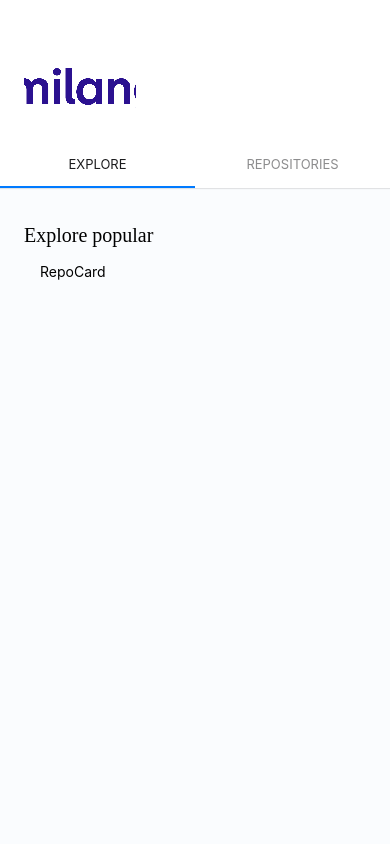
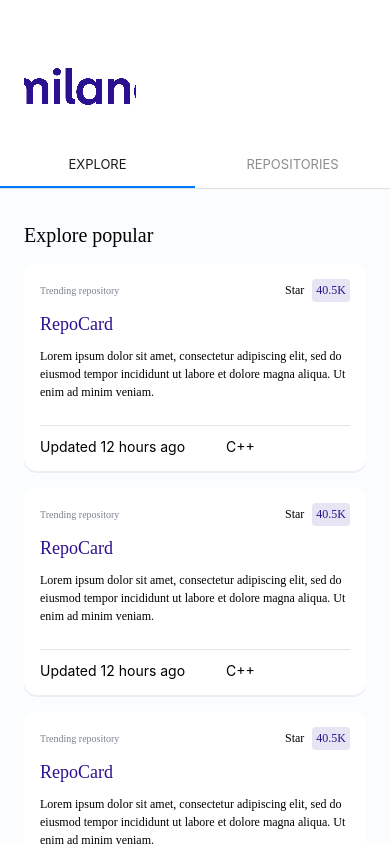
Before and after one commit to ozzestrophic/github-task, a React Native app: screen /Explore in a window 390 px wide. Built offline with nearby package versions, Linux system fonts and the light colour scheme.

Commit message:
feat: RepoCard layout and styles

```diff
--- a/src/components/RepoCard.jsx
+++ /dev/null
@@ -1,11 +0,0 @@
-import React from 'react';
-import {Text, View} from 'react-native';
-import styles from '../styles/theme';
-const RepoCard = () => {
-  return (
-    <View style={styles.repoCard}>
-      <Text>RepoCard</Text>
-    </View>
-  );
-};
-export default RepoCard;
--- /dev/null
+++ b/src/components/TrendingRepoCard.jsx
@@ -0,0 +1,35 @@
+import React from 'react';
+import {Text, View} from 'react-native';
+import styles from '../styles/theme';
+const TrendingRepoCard = () => {
+  return (
+    <View style={styles.repoCard}>
+      <View style={styles.repoCardHeader}>
+        <Text style={styles.repoCardTag}>Trending repository</Text>
+        <View style={styles.repoCardStarContainer}>
+          <Text style={styles.repoCardStarLabel}>Star</Text>
+          <View style={styles.repoCardStarCounterContainer}>
+            <Text
+              style={[styles.repoCardStarLabel, styles.repoCardStarCounter]}>
+              40.5K
+            </Text>
+          </View>
+        </View>
+      </View>
+      <Text style={styles.repoCardTitle}>RepoCard</Text>
+      <Text style={styles.repoCardDescription}>
+        Lorem ipsum dolor sit amet, consectetur adipiscing elit, sed do eiusmod
+        tempor incididunt ut labore et dolore magna aliqua. Ut enim ad minim
+        veniam.
+      </Text>
+      <View style={styles.separator} />
+      <View style={styles.repoCardFooter}>
+        <Text style={(styles.silkaNormal, {flex: 3})}>
+          Updated 12 hours ago
+        </Text>
+        <Text style={(styles.silkaNormal, {flex: 2})}>C++</Text>
+      </View>
+    </View>
+  );
+};
+export default TrendingRepoCard;
--- a/src/screens/Explore.jsx
+++ b/src/screens/Explore.jsx
@@ -1,13 +1,18 @@
 import React from 'react';
 import {Text, View} from 'react-native';
 import styles from '../styles/theme';
-import RepoCard from '../components/RepoCard';
+import TrendingRepoCard from '../components/TrendingRepoCard';
 
 const Explore = () => {
   return (
     <View style={styles.tabComponent}>
       <Text style={styles.title}>Explore popular</Text>
-      <RepoCard />
+      <View style={styles.reposContainer}>
+        <TrendingRepoCard />
+        <TrendingRepoCard />
+        <TrendingRepoCard />
+        <TrendingRepoCard />
+      </View>
     </View>
   );
 };
--- a/src/styles/theme.jsx
+++ b/src/styles/theme.jsx
@@ -1,5 +1,5 @@
 import {StyleSheet} from 'react-native';
-import RepoCard from '../components/RepoCard';
+import RepoCard from '../components/TrendingRepoCard';
 
 const styles = StyleSheet.create({
   main: {
@@ -23,8 +23,74 @@ const styles = StyleSheet.create({
     fontFamily: 'Silka',
     fontWeight: 'normal',
   },
+  reposContainer: {
+    marginTop: 16,
+    gap: 16,
+  },
   repoCard: {
     padding: 16,
+    gap: 12,
+    backgroundColor: '#FFFFFF',
+    borderRadius: 13,
+    shadowColor: 'rgba(204,212,221,0.33 )',
+    shadowOffset: {width: 0, height: 2},
+    shadowOpacity: 1,
+  },
+  repoCardHeader: {
+    flexDirection: 'row',
+    justifyContent: 'space-between',
+    alignItems: 'center',
+  },
+  repoCardTag: {
+    fontFamily: 'Silka',
+    fontSize: 10,
+    fontWeight: 'normal',
+    color: '#7b848d',
+  },
+  repoCardStarContainer: {
+    flexDirection: 'row',
+    alignItems: 'center',
+    gap: 8,
+  },
+  repoCardStarLabel: {
+    fontFamily: 'Silka',
+    fontSize: 12,
+    fontWeight: '500',
+  },
+  repoCardStarCounterContainer: {
+    padding: 4,
+    backgroundColor: 'rgba(43, 17, 144, 0.11)',
+    borderRadius: 4,
+  },
+  repoCardStarCounter: {
+    color: '#2b1190',
+  },
+  repoCardTitle: {
+    fontFamily: 'Silka',
+    fontSize: 18,
+    fontWeight: 'normal',
+    color: '#2B1190',
+  },
+  repoCardDescription: {
+    fontFamily: 'Silka',
+    fontSize: 12,
+    fontWeight: 'normal',
+    lineHeight: 18,
+  },
+  separator: {
+    height: 1,
+    backgroundColor: 'rgba(0, 0, 0, 0.1)',
+    marginTop: 12,
+  },
+  repoCardFooter: {
+    flexDirection: 'row',
+    justifyContent: 'space-between',
+    alignItems: 'center',
+  },
+  silkaNormal: {
+    fontFamily: 'Silka',
+    fontSize: 12,
+    fontWeight: 'normal',
   },
 });
 
```
